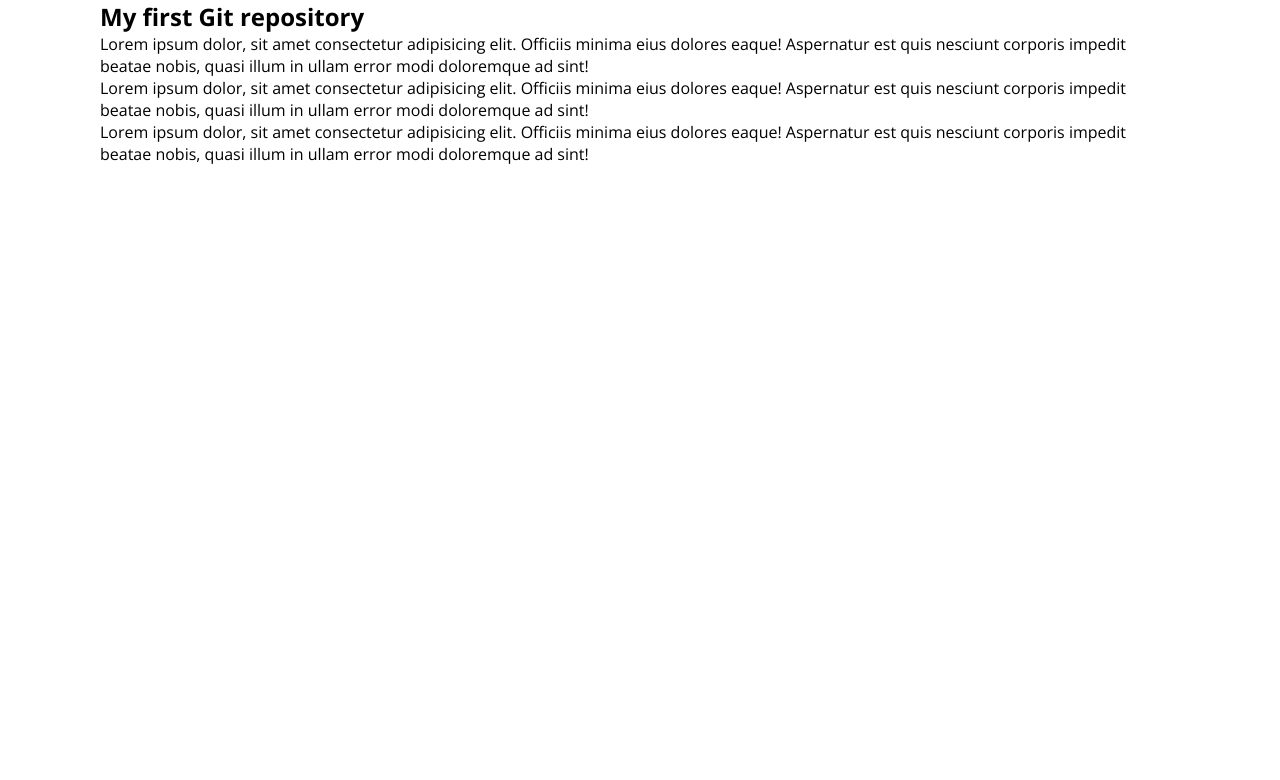
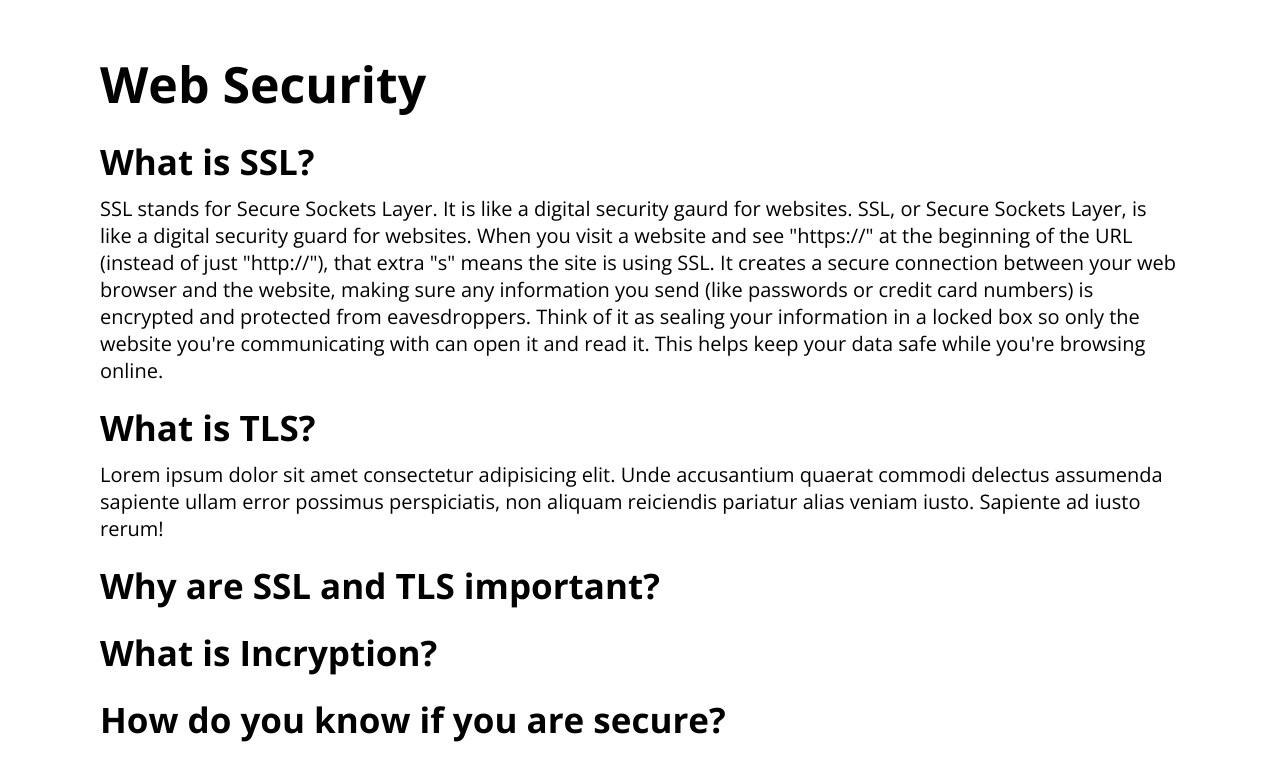
Before and after one commit to CON-EXE/ssl, a plain HTML site: page index.html in a window 1280 px wide. Drawn offline with nearby package versions, Linux system fonts and the light colour scheme.

Commit message:
Progress made

```diff
--- a/assets/css/main.css
+++ b/assets/css/main.css
@@ -6,7 +6,7 @@
     outline: none;
     border-style: none;
     vertical-align: baseline;
-    /* box-sizing: border-box; */
+    box-sizing: border-box;
 }
 
 body {
@@ -17,3 +17,18 @@ body {
     width: min(100% - 30px, 1080px);
     margin-inline: auto;
 }
+
+h1 {
+    font-size: 50px;
+    margin-top: 50px;
+}
+
+h2 {
+    font-size: 35px;
+    margin-top: 20px;
+}
+
+p {
+    font-size: 20px;
+    margin-top: 10px;
+}
--- a/index.html
+++ b/index.html
@@ -4,38 +4,55 @@
         <meta charset="utf-8">
         <meta name="veiwport" content="width=device-width, initial-scale=1.0">
         <meta name="author" content="Connor Hall">
-        <meta name="description" content="My new cool project">
-        <meta name="keywords" content="web developmetn, html, css, javascript, winnipeg, Canada">
+        <meta name="description" content="Information about SSL">
+        <meta name="keywords" content="SSL, web security, TSL">
         <title>Assignment 2 temp</title>
         <link rel="icon" href="./assets/img/favicon.png" type="image/png">
         <link rel="preconnect" href="https://fonts.googleapis.com">
         <link rel="preconnect" href="https://fonts.gstatic.com" crossorigin>
-        <link rel="stylesheet" href="https://fonts.googleapis.com/css2?family=Inter:ital,opsz,wght@0,14..32,100..900;1,14..32,100..900&family=Open+Sans:ital,wght@0,300..800;1,300..800&display=swap">
-        <link rel="stylesheet" href="https://fonts.googleapis.com/css2?family=Source+Code+Pro:ital,wght@0,200..900;1,200..900&display=swap">
+        <link rel="stylesheet" href="https://fonts.googleapis.com/css2?family=Inter:ital,opsz,
+        wght@0,14..32,100..900;1,14..32,100..900&family=Open+Sans:ital,wght@0,300..800;1,300..800&display=swap">
+        <link rel="stylesheet" href="https://fonts.googleapis.com/css2?family=Source+Code+Pro:ital,
+        wght@0,200..900;1,200..900&display=swap">
         <link rel="stylesheet" href="./assets/css/main.css">
     </head>
     <body>
         <main>
             <div class="container">
-                <h2>My first Git repository</h2>
+                <article>
+                    <h1>Web Security</h1>
+                    <h2>What is SSL?</h2>
                     <p>
-                    Lorem ipsum dolor, sit amet consectetur adipisicing elit.
-                    Officiis minima eius dolores eaque! Aspernatur est quis
-                    nesciunt corporis impedit beatae nobis, quasi illum in
-                    ullam error modi doloremque ad sint!
+                        SSL stands for Secure Sockets Layer. It is like a digital security
+                        gaurd for websites.
+
+                        SSL, or Secure Sockets Layer, is like a digital
+                        security guard for websites. When you visit a website and see
+                        "https://" at the beginning of the URL (instead of just "http://"),
+                        that extra "s" means the site is using SSL. It creates a secure
+                        connection between your web browser and the website, making sure
+                        any information you send (like passwords or credit card numbers)
+                        is encrypted and protected from eavesdroppers. Think of it as
+                        sealing your information in a locked box so only the website
+                        you're communicating with can open it and read it. This helps keep
+                        your data safe while you're browsing online.
+
+
                     </p>
+                    <h2>What is TLS?</h2>
                     <p>
-                    Lorem ipsum dolor, sit amet consectetur adipisicing elit.
-                    Officiis minima eius dolores eaque! Aspernatur est quis
-                    nesciunt corporis impedit beatae nobis, quasi illum in
-                    ullam error modi doloremque ad sint!
+                        Lorem ipsum dolor sit amet consectetur adipisicing elit. Unde accusantium quaerat commodi delectus assumenda sapiente ullam error possimus perspiciatis, non aliquam reiciendis pariatur alias veniam iusto. Sapiente ad iusto rerum!
                     </p>
+                    <h2>Why are SSL and TLS important?</h2>
                     <p>
-                    Lorem ipsum dolor, sit amet consectetur adipisicing elit.
-                    Officiis minima eius dolores eaque! Aspernatur est quis
-                    nesciunt corporis impedit beatae nobis, quasi illum in
-                    ullam error modi doloremque ad sint!
+
                     </p>
+                    <h2>What is Incryption?</h2>
+                    <p>
+
+                    </p>
+                    <h2>How do you know if you are secure?</h2>
+                </article>
             </div>
         </main>
     </body>
```
Lines whose indentation alone changed are shown as unchanged.
